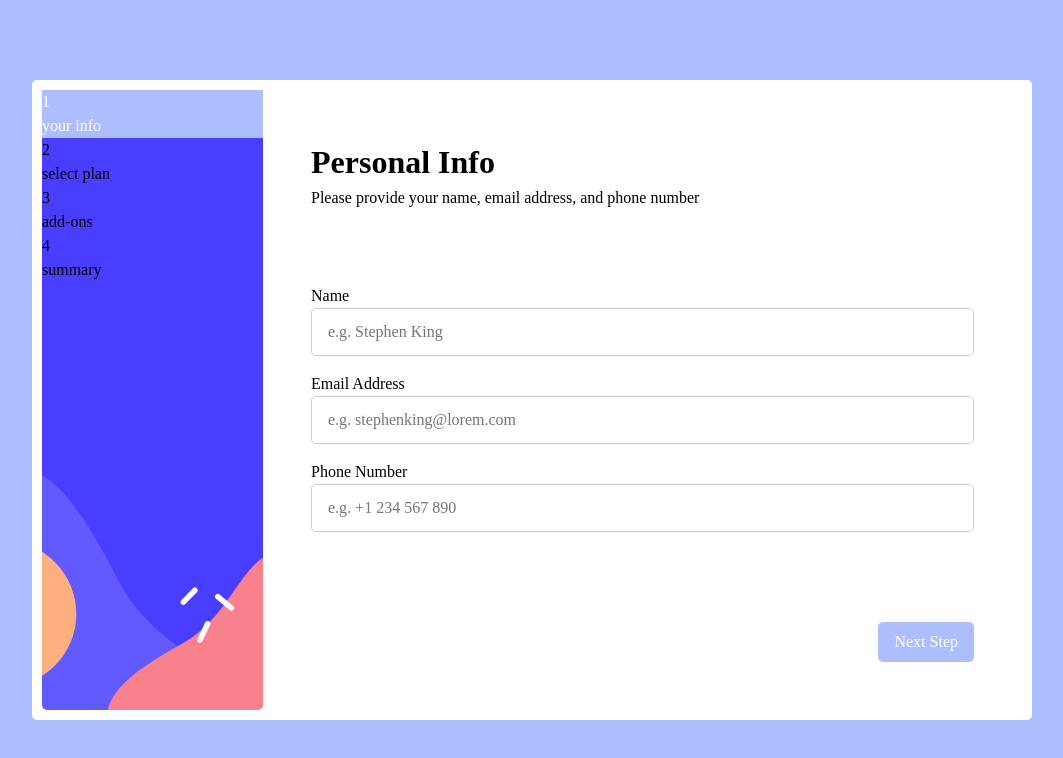
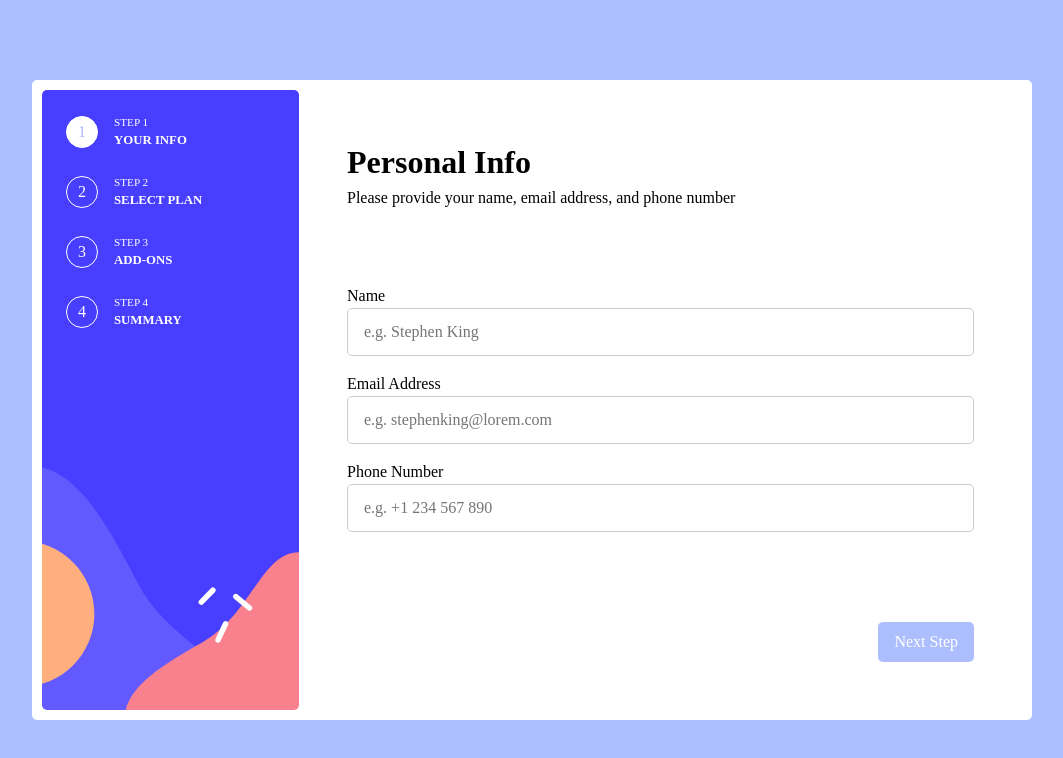
Before and after one commit to faridasad/multi-step-form, a React (Vite) app: page / in a window 1280 px wide. Shown: the top 758 px of the page, without its empty margins (108-1171 px from the left). Built offline with nearby package versions, Linux system fonts and the light colour scheme.

Commit message:
Update sidebar style

```diff
--- a/src/App.tsx
+++ b/src/App.tsx
@@ -101,8 +101,11 @@ function App() {
                 key={i}
                 className={`step ${i === stepIndex ? "active" : ""}`}
               >
-                <div className="step-number">{i + 1}</div>
-                <div className="step-title">{s.props.title}</div>
+                <div className="step-index"><span>{i + 1}</span></div>
+                <div className="step-info">
+                  <span className="step-num">STEP {i + 1}</span>
+                  <span className="step-title">{steps[i].props.title}</span>
+                </div>
               </div>
             );
           })}
--- a/src/styles/App.css
+++ b/src/styles/App.css
@@ -21,6 +21,12 @@
   flex: 1;
   background: url("../assets/images/bg-sidebar-desktop.svg") center / cover;
   border-radius: 5px;
+  overflow: hidden;
+  padding: 1.5rem;
+
+  display: flex;
+  flex-direction: column;
+  gap: 1.5rem;
 }
 
 .content-wrapper .form-content {
@@ -66,10 +72,45 @@
   background: transparent;
 }
 
-.step.active {
-  background-color: hsl(228, 100%, 84%);
+.step {
+  display: flex;
+  align-items: center;
+  gap: 1rem;
   color: #fff;
 }
+
+.step .step-index span {
+  display: flex;
+  align-items: center;
+  justify-content: center;
+  border-radius: 50%;
+  border: 1px solid #fff;
+  background-color: transparent;
+  width: 2rem;
+  height: 2rem;
+}
+
+.step-info {
+  display: flex;
+  justify-content: center;
+  flex-direction: column;
+  text-transform: uppercase;
+}
+
+.step-info .step-num {
+  font-size: 0.7rem;
+}
+
+.step-info .step-title {
+  font-size: 0.8rem;
+  font-weight: 700;
+}
+
+.step.active .step-index span {
+  background-color: #fff;
+  color: hsl(228, 100%, 84%);
+}
+
 
 .wrapper {
   width: 100%;
```
